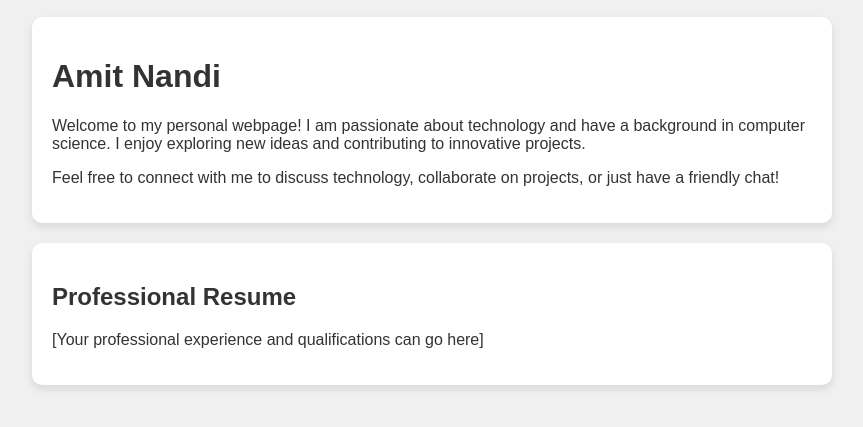
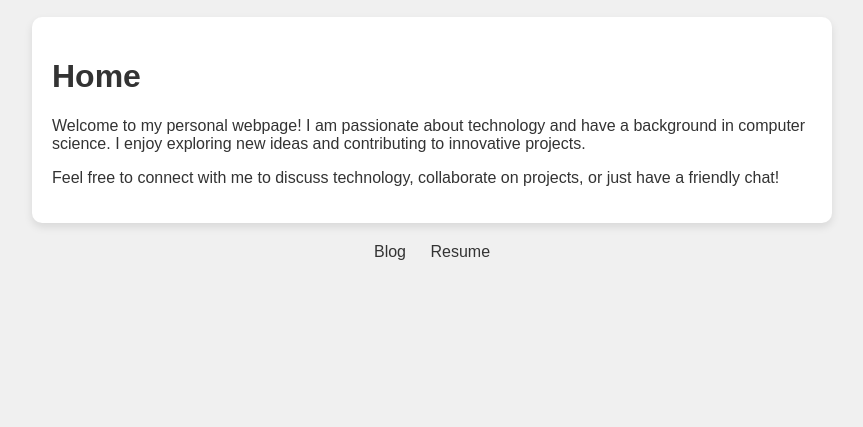
Before and after one commit to anandi1989/anandi1989.github.io, a plain HTML site: page index.html in a window 1280 px wide. Shown: the part 127-554 px from the top of the page, without its empty margins (208-1071 px from the left). Drawn offline with Linux system fonts and the light colour scheme.

Commit message:
Update index.html

```diff
--- a/index.html
+++ b/index.html
@@ -4,7 +4,7 @@
 <head>
     <meta charset="UTF-8">
     <meta name="viewport" content="width=device-width, initial-scale=1.0">
-    <title>Amit Nandi - Bio & Resume</title>
+    <title>Amit Nandi - Home</title>
     <style>
         body {
             font-family: Arial, sans-serif;
@@ -32,13 +32,22 @@
             object-fit: cover;
         }
 
-        .bio,
-        .resume {
+        .content {
             background-color: #ffffff;
             padding: 20px;
             border-radius: 10px;
             box-shadow: 0 4px 8px rgba(0, 0, 0, 0.1);
             margin-bottom: 20px;
+        }
+
+        .navigation {
+            text-align: center;
+        }
+
+        .navigation a {
+            margin: 0 10px;
+            text-decoration: none;
+            color: #333;
         }
     </style>
 </head>
@@ -48,14 +57,18 @@
         <div class="header">
             <img class="profile-image" src="https://via.placeholder.com/100" alt="Profile Image">
         </div>
-        <div class="bio">
-            <h1>Amit Nandi</h1>
+
+        <!-- Home Page Content -->
+        <div class="content">
+            <h1>Home</h1>
             <p>Welcome to my personal webpage! I am passionate about technology and have a background in computer science. I enjoy exploring new ideas and contributing to innovative projects.</p>
             <p>Feel free to connect with me to discuss technology, collaborate on projects, or just have a friendly chat!</p>
         </div>
-        <div class="resume">
-            <h2>Professional Resume</h2>
-            <p>[Your professional experience and qualifications can go here]</p>
+
+        <!-- Navigation Links -->
+        <div class="navigation">
+            <a href="blog.html">Blog</a>
+            <a href="resume.html">Resume</a>
         </div>
     </div>
 </body>
```
